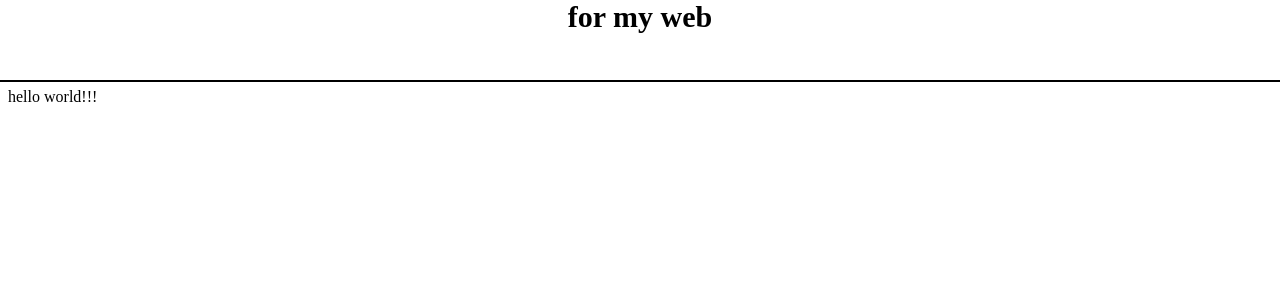
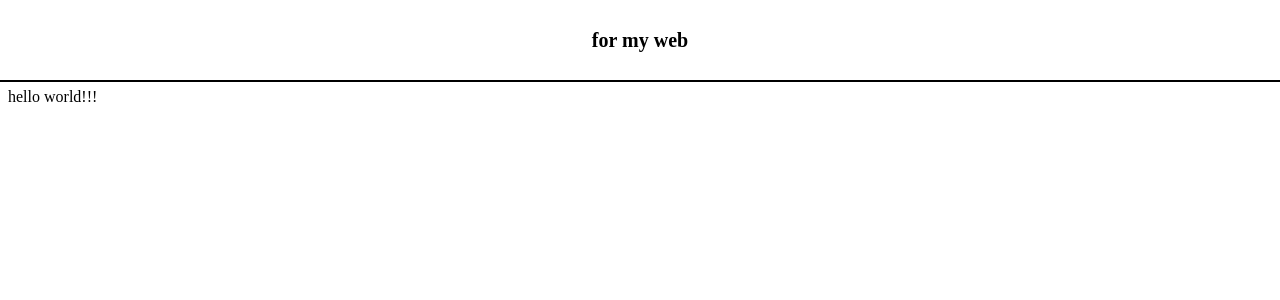
Before and after one commit to 54yoshi/for-myTodo, a Next.js app: page /admin/login in a window 1280 px wide. Shown: the top 300 px of the page. Built offline with nearby package versions, Linux system fonts and the light colour scheme.

Commit message:
へんこう

```diff
--- a/src/components/Layout.tsx
+++ b/src/components/Layout.tsx
@@ -13,11 +13,13 @@ const Layout: React.FC<LayoutProps>= ({ children }) => {
         top: "0",
         left:"0",
         fontWeight: "600",
-        fontSize: "30px",
+        fontSize: "20px",
         borderBottom: "2px solid black",
         width: "100%",
         height: "80px",
-        textAlign: "center"
+        display: "flex",
+        alignItems: "center",
+        justifyContent: "center",
       }}
       >
         for my web
```
